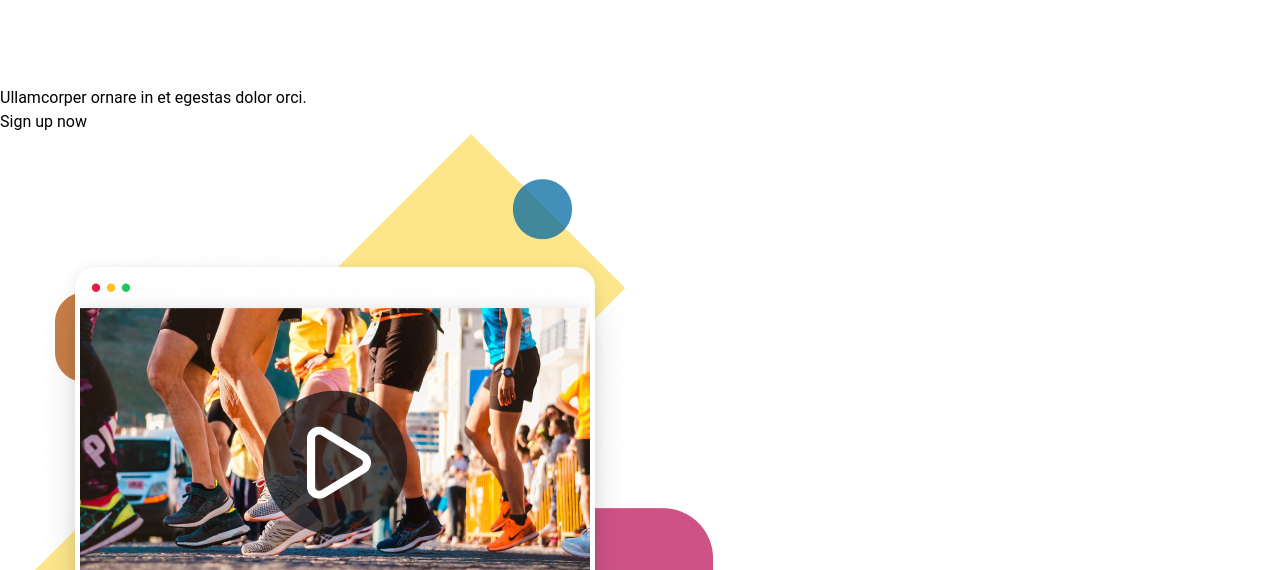
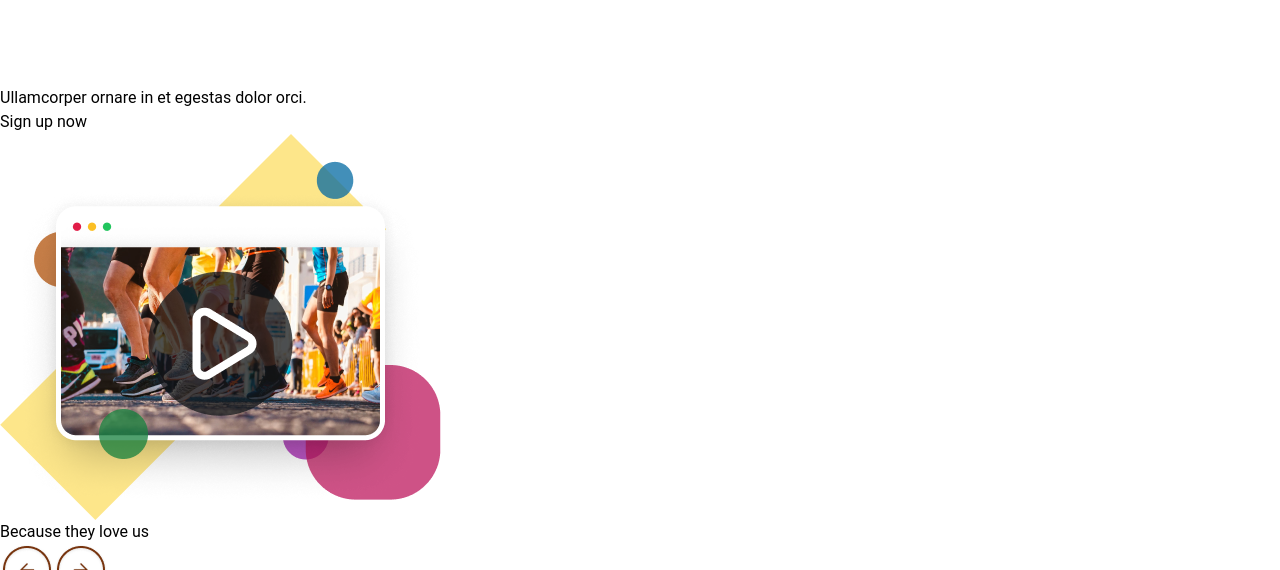
Before and after one commit to Rekl0w/Tasks, a Vue app in the folder case/: page / in a window 1280 px wide. Shown: the part 5880-6450 px from the top of the page. Built offline with nearby package versions, Linux system fonts and the light colour scheme.

Commit message:
Update image source in JoinUsSection.vue

```diff
--- a/case/src/components/JoinUsSection/JoinUsSection.vue
+++ b/case/src/components/JoinUsSection/JoinUsSection.vue
@@ -32,7 +32,7 @@
         </div>
         <div class="lg:relative absolute lg:mt-5 mt-24 lg:w-auto w-full lg:px-0 lg:ml-0  px-3">
           <div class="aspect-w-16 aspect-h-9">
-            <img src="../../assets/screen.png" alt="Why Join Us" class="w-full h-full object-cover" />
+            <img  :src="isMobile ? '/src/assets/screen.png' : '/src/assets/responsive-screen.png'" alt="Why Join Us" class="w-full h-full object-cover" />
           </div>
         </div>
       </div>
```
